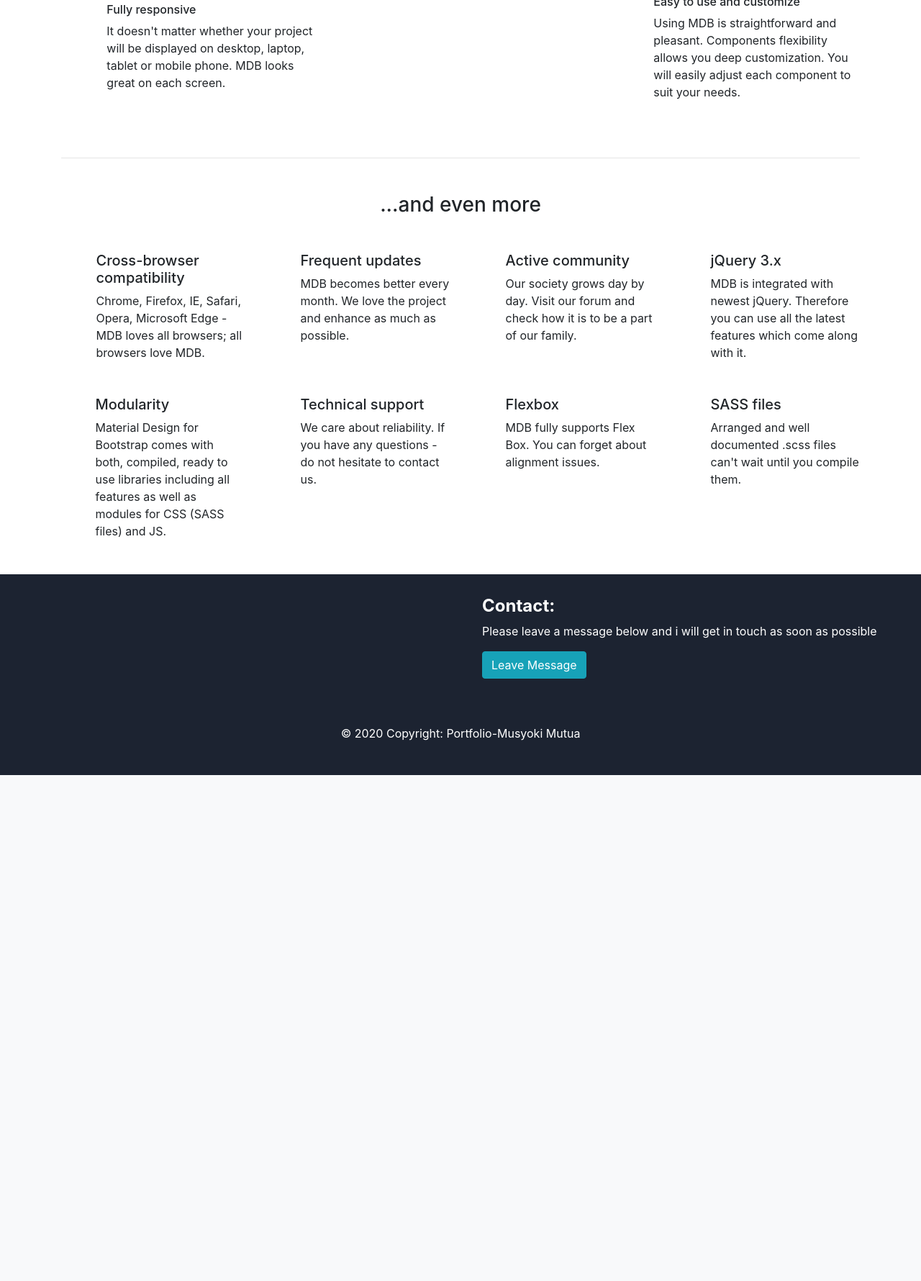
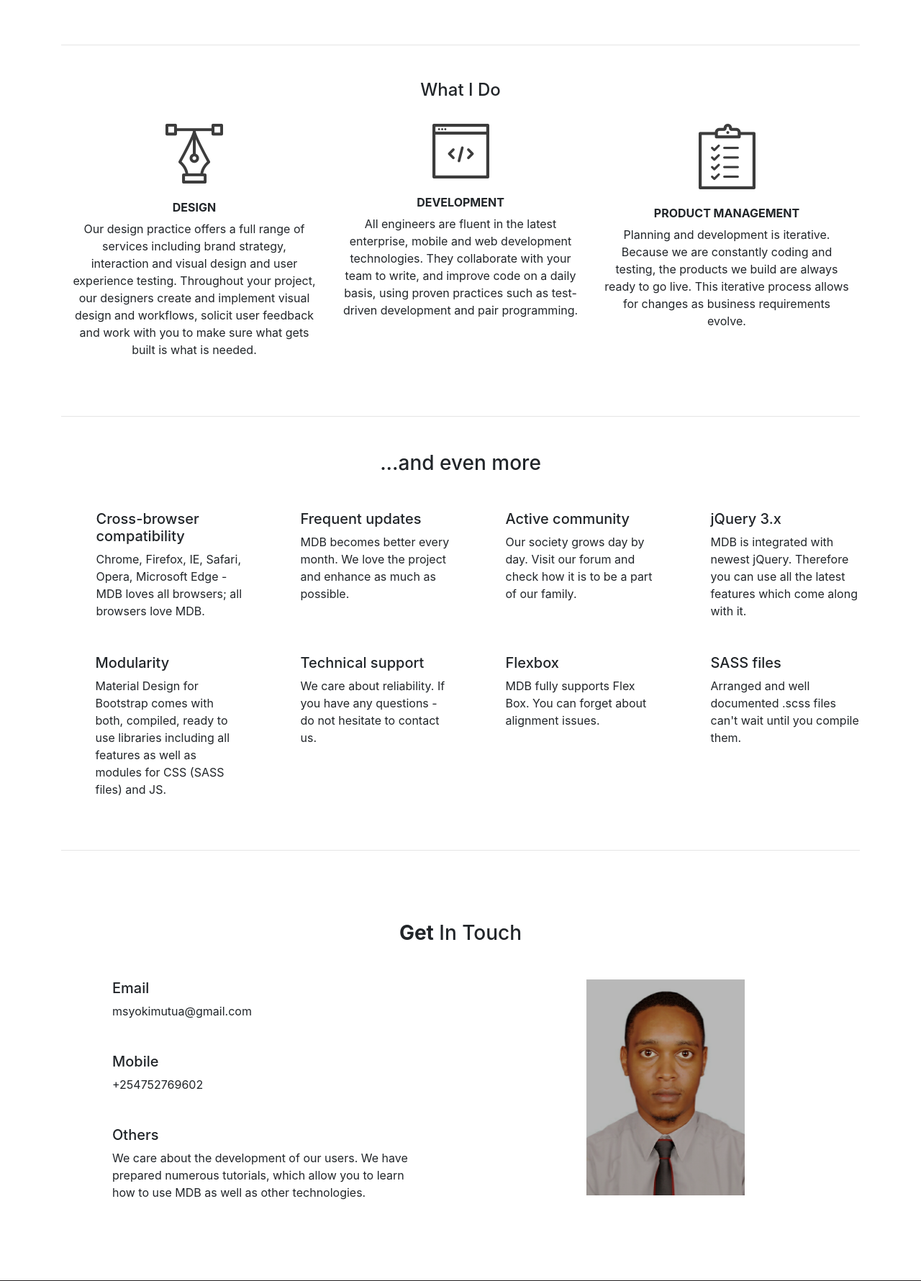
Before and after one commit to msyoki/Portfolio, a Django app: page / in a window 1280 px wide. Shown: the part 2347-4127 px from the top of the page at 72% size. Before the commit the page ends 3424 px from the top, so only its background shows below. Run offline with Django 3.2, Linux system fonts and the light colour scheme; some libraries are stand-ins or nearby versions.

Commit message:
add updates

```diff
--- a/musyoki/templates/base/home.html
+++ b/musyoki/templates/base/home.html
@@ -3,206 +3,94 @@
 {% load static %}
 
 <!-- Full Page Intro -->
-<div class="view " style="background:linear-gradient(rgba(0, 0, 0, 0.5), rgba(0, 0, 0, 0.5)), url('https://images.unsplash.com/photo-1498049860654-af1a5c566876?ixlib=rb-1.2.1&ixid=eyJhcHBfaWQiOjEyMDd9&auto=format&fit=crop&w=750&q=80'); background-repeat: no-repeat; background-size: cover;color:white">
-
+<div class="view " style="background:linear-gradient(rgba(0, 0, 0, 0.5), rgba(0, 0, 0, 0.5)), url('https://images.unsplash.com/photo-1498049860654-af1a5c566876?ixlib=rb-1.2.1&ixid=eyJhcHBfaWQiOjEyMDd9&auto=format&fit=crop&w=750&q=80'); background-repeat: no-repeat; background-size: cover;color:white" >
   <!-- Mask & flexbox options-->
   <div class="container" >
-
-      <div class="row " style="padding-top: 100px;">
-          <!-- <div class="col-1"></div> -->
-        <div class="col-8">
-            <div class="text-center white-text mx-5 wow fadeIn " >
-
-              <h1 class="mb-4" style="font-size:4vw;">
-                  <strong  class="ml3">I'm Musyoki Mutua</strong>
+    <section style="padding-top: 100px;">
+      <div class="row " >
+        <!-- Content -->
+        <!-- <div class="col-4 " >
+          <div class="img-container">
+            <img src="{% static 'images/mypic2.jpg' %}"  class="img-fluid"  alt="Avatar">
+          </div>
+        </div> -->
+        <div class="col-12">
+          <div class="text-center white-text mx-5 wow fadeIn "  style="padding-top: 100px;">
+            <h1>Hello!</h1>
+            <h1>
+                <span  class="ml3">I'm Musyoki Mutua</span>
             </h1>
-              <h1 class="mb-4" style="font-size:4vw;">
+            <h1 >
                 <strong class="ml3">A Full-stack Developer</strong>
             </h1>
             <hr style="background-color:white">
-              <p>
+            <h5>
                 <strong>Why Software Development?</strong>
-              </p>
+            </h5>
             <p>
                 Am Inspired To Make A Difference Through Tech
-              </p>
-              <a  class="btn btn-info " href=""><span> Learn More</span></a> <a  class="btn btn-light  " href="">Hire Me</a>
+            </p><br><br>
+            <a  class="btn btn-info btn-lg mr-3" href="#profile" ><span > Learn More</span></a> <a  class="btn btn-light  btn-lg" href="#contact">Hire Me</a>
+
             <br>
-
-
-              <!-- <p class="mb-4 d-none d-md-block">
-                  My interest in programming and learning programming is more from a point of view of programming
-                      as a liberal art,also from my fascination with the rapid progress of technology and it's implications to
-                      the future of the human society,the fact that you can provide solutions to problems via technology
-                      and share a contribution to better other peaples lives sounds like a thrill worth experiencing.
-              </p> -->
-
-
-            </div>
-
-          </div>
-
-          <!-- Content -->
-          <div class="col-4 " >
-              <div class="img-container">
-                  <img src="{% static 'images/mypic2.jpg' %}"  class="img-fluid"  style="height: auto;width: auto;">
           </div>
         </div>
+      </div>
+    </section>
+  </div><br>
 
 
 
 </div>
 
-    </div><br>
-
-    <!-- Mask & flexbox options-->
-
-</div>
-  <!-- Full Page Intro -->
-
-  <!--Main layout-->
 <main>
     <div class="container">
 
-      <!--Section: Main info-->
-      <section class="mt-5 wow fadeIn">
 
-        <!--Grid row-->
+      <section class="mt-5 wow fadeIn" id="profile">
+        <h3 class="h3 text-center mb-5"><strong> About</strong> Me</h3>
         <div class="row">
 
-          <!--Grid column-->
           <div class="col-md-6 mb-4">
-
-            <img src="https://mdbootstrap.com/img/Marketing/mdb-press-pack/mdb-main.jpg" class="img-fluid z-depth-1-half" alt="">
-
-          </div>
-          <!-- <div class="flip-box">
-            <div class="flip-box-inner">
-              <div class="flip-box-front">
-                <img src="{% static 'images/mypic2.jpg' %}" alt="Paris" style="width:300px;height:200px">
-              </div>
-              <div class="flip-box-back">
-                <h2>Paris</h2>
-                <p>What an amazing city</p>
+            <div class="img-container text-center">
+              <img src="{% static 'images/mypic2.jpg' %}"  class="img-fluid "  style="height: 550px;width: 420px;">
             </div>
           </div>
-          </div> -->
-          <!--Grid column-->
 
-          <!--Grid column-->
-          <div class="col-md-6 mb-4">
-
+          <div class="col-md-6 mb-4" style="padding-top:100px">
             <!-- Main heading -->
             <h3 class="h3 mb-3">Designing With Passion While Exploring The World.</h3>
             <p>My interest in software development is more from a point of view of programming
-              as a liberal art,also from the fascination of the rapid progress of technology and it's implications to
-              the future of the  human
-              <strong> civilization</strong>. </p>
+              as a liberal art,am also fascinated by the rapid progress and of technology as a whole and it's implications to
+              the future of the
+              <strong>human civilization</strong>. </p>
             <p>“The purpose of life is to contribute in some way to making things better.” <br><strong>― Robert F. Kennedy</strong> </p>
             <!-- Main heading -->
-
             <hr>
-
             <p>
-              My name is <strong> Musyoki Mutua</strong> and am a developer making a difference.
-
+              My name is <strong> Musyoki Mutua</strong> and am a developer making life better through sofware.
             </p>
-
-
-
           </div>
-          <!--Grid column-->
 
         </div>
         <!--Grid row-->
 
       </section>
-      <!--Section: Main info-->
 
-      <hr class="my-5">
 
       <!--Section: Main features & Quick Start-->
-      <section>
 
-        <h3 class="h3 text-center mb-5">About MDB</h3>
 
-        <!--Grid row-->
-        <div class="row wow fadeIn">
-
-          <!--Grid column-->
-          <div class="col-lg-6 col-md-12 px-4">
-
-            <!--First row-->
-            <div class="row">
-              <div class="col-1 mr-3">
-                <i class="fas fa-code fa-2x indigo-text"></i>
-              </div>
-              <div class="col-10">
-                <h5 class="feature-title">Bootstrap 4</h5>
-                <p class="grey-text">Thanks to MDB you can take advantage of all feature of newest Bootstrap 4.</p>
-              </div>
-            </div>
-            <!--/First row-->
-
-            <div style="height:30px"></div>
-
-            <!--Second row-->
-            <div class="row">
-              <div class="col-1 mr-3">
-                <i class="fas fa-book fa-2x blue-text"></i>
-              </div>
-              <div class="col-10">
-                <h5 class="feature-title">Detailed documentation</h5>
-                <p class="grey-text">We give you detailed user-friendly documentation at your disposal. It will help you to implement your ideas
-                  easily.
-                </p>
-              </div>
-            </div>
-            <!--/Second row-->
-
-            <div style="height:30px"></div>
-
-            <!--Third row-->
-            <div class="row">
-              <div class="col-1 mr-3">
-                <i class="fas fa-graduation-cap fa-2x cyan-text"></i>
-              </div>
-              <div class="col-10">
-                <h5 class="feature-title">Lots of tutorials</h5>
-                <p class="grey-text">We care about the development of our users. We have prepared numerous tutorials, which allow you to learn
-                  how to use MDB as well as other technologies.</p>
-              </div>
-            </div>
-            <!--/Third row-->
-
-          </div>
-          <!--/Grid column-->
-
-          <!--Grid column-->
-          <div class="col-lg-6 col-md-12">
-
-            <p class="h5 text-center mb-4">Watch our "5 min Quick Start" tutorial</p>
-            <div class="embed-responsive embed-responsive-16by9">
-              <iframe class="embed-responsive-item" src="https://www.youtube.com/embed/cXTThxoywNQ" allowfullscreen></iframe>
-            </div>
-          </div>
-          <!--/Grid column-->
-
-        </div>
-        <!--/Grid row-->
-
-      </section>
-      <!--Section: Main features & Quick Start-->
 
       <hr class="my-5">
 
       <!--Section: Not enough-->
-      <section>
+      <section id="skills">
 
-        <h2 class="my-5 h3 text-center">Not enough?</h2>
+        <h2 class="my-5 h3 text-center"><strong>Technical</strong> Skills</h2>
 
         <!--First row-->
-        <div class="row features-small mb-5 mt-3 wow fadeIn">
+        <div class="row features-small mb-5 mt-3 wow fadeIn text-center">
 
           <!--First column-->
           <div class="col-md-4">
@@ -212,26 +100,14 @@
                 <i class="fas fa-check-circle fa-2x indigo-text"></i>
               </div>
               <div class="col-10">
-                <h6 class="feature-title">Free for personal and commercial use</h6>
-                <p class="grey-text">Our license is user-friendly. Feel free to use MDB for both private as well as commercial projects.
-                </p>
+                <img src="https://cdn.worldvectorlogo.com/logos/angular-icon.svg" alt="javascript" style="width: 150px;height:150px">
                 <div style="height:15px"></div>
               </div>
-            </div>
+            </div><br><br>
             <!--/First row-->
 
             <!--Second row-->
-            <div class="row">
-              <div class="col-2">
-                <i class="fas fa-check-circle fa-2x indigo-text"></i>
-              </div>
-              <div class="col-10">
-                <h6 class="feature-title">400+ UI elements</h6>
-                <p class="grey-text">An impressive collection of flexible components allows you to develop any project.
-                </p>
-                <div style="height:15px"></div>
-              </div>
-            </div>
+
             <!--/Second row-->
 
             <!--Third row-->
@@ -240,92 +116,78 @@
                 <i class="fas fa-check-circle fa-2x indigo-text"></i>
               </div>
               <div class="col-10">
-                <h6 class="feature-title">600+ icons</h6>
-                <p class="grey-text">Hundreds of useful, scalable, vector icons at your disposal.</p>
+                <img src="https://cdn.icon-icons.com/icons2/1508/PNG/512/python_104451.png" alt="javascript" style="width: 150px;height:150px">
                 <div style="height:15px"></div>
               </div>
-            </div>
+            </div><br>
             <!--/Third row-->
 
             <!--Fourth row-->
-            <div class="row">
-              <div class="col-2">
-                <i class="fas fa-check-circle fa-2x indigo-text"></i>
-              </div>
-              <div class="col-10">
-                <h6 class="feature-title">Fully responsive</h6>
-                <p class="grey-text">It doesn't matter whether your project will be displayed on desktop, laptop, tablet or mobile phone. MDB
-                  looks great on each screen.</p>
-                <div style="height:15px"></div>
-              </div>
-            </div>
+
             <!--/Fourth row-->
           </div>
           <!--/First column-->
 
           <!--Second column-->
           <div class="col-md-4 flex-center">
-            <img src="https://mdbootstrap.com/img/Others/screens.png" alt="MDB Magazine Template displayed on iPhone" class="z-depth-0 img-fluid">
+            <div class="row">
+              <div class="col-2">
+                <i class="fas fa-check-circle fa-2x indigo-text"></i>
+              </div>
+              <div class="col-10">
+                <h4 >
+                  <span>Angular</span><hr>
+                  <span>Python</span><hr>
+                  <span>Javascript</span><hr>
+                  <span>HTML</span><hr>
+                  <span>CSS</span><hr>
+                </h4><br>
+                <h4 ><strong>Frameworks</strong> </h4>
+                  <span>Flask</span><hr>
+                  <span>Django</span>
+                <div style="height:15px"></div>
+              </div>
+            </div><br><br>
+
+            <div class="row">
+              <div class="col-2">
+                <i class="fas fa-check-circle fa-2x indigo-text"></i>
+              </div><br>
+              <div class="col-10">
+                <img src="https://user-images.githubusercontent.com/30186107/29488525-f55a69d0-84da-11e7-8a39-5476f663b5eb.png" alt="html&css" style="width: 200px;height:150px">
+                <div style="height:15px"></div>
+              </div>
+            </div>
           </div>
           <!--/Second column-->
 
           <!--Third column-->
           <div class="col-md-4 mt-2">
-            <!--First row-->
             <div class="row">
               <div class="col-2">
                 <i class="fas fa-check-circle fa-2x indigo-text"></i>
               </div>
               <div class="col-10">
-                <h6 class="feature-title">70+ CSS animations</h6>
-                <p class="grey-text">Neat and easy to use animations, which will increase the interactivity of your project and delight your visitors.
+                <img src="https://i.pinimg.com/564x/8c/bf/4a/8cbf4a7ecbe7c6b573f98eeccb0f7584.jpg" alt="javascript" style="width: 150px;height:150px">
                 </p>
+
                 <div style="height:15px"></div>
               </div>
             </div>
-            <!--/First row-->
 
-            <!--Second row-->
             <div class="row">
               <div class="col-2">
                 <i class="fas fa-check-circle fa-2x indigo-text"></i>
               </div>
               <div class="col-10">
-                <h6 class="feature-title">Plenty of useful templates</h6>
-                <p class="grey-text">Need inspiration? Use one of our predefined templates for free.</p>
+                <img src="https://automationpanda.files.wordpress.com/2017/09/django-logo-negative.png?w=620" alt="javascript" style="width: 150px;height:100px">
+
                 <div style="height:15px"></div>
+
+
               </div>
-            </div>
-            <!--/Second row-->
 
-            <!--Third row-->
-            <div class="row">
-              <div class="col-2">
-                <i class="fas fa-check-circle fa-2x indigo-text"></i>
-              </div>
-              <div class="col-10">
-                <h6 class="feature-title">Easy installation</h6>
-                <p class="grey-text">5 minutes, a few clicks and... done. You will be surprised at how easy it is.
-                </p>
-                <div style="height:15px"></div>
-              </div>
-            </div>
-            <!--/Third row-->
-
-            <!--Fourth row-->
-            <div class="row">
-              <div class="col-2">
-                <i class="fas fa-check-circle fa-2x indigo-text"></i>
-              </div>
-              <div class="col-10">
-                <h6 class="feature-title">Easy to use and customize</h6>
-                <p class="grey-text">Using MDB is straightforward and pleasant. Components flexibility allows you deep customization. You will
-                  easily adjust each component to suit your needs.</p>
-                <div style="height:15px"></div>
-              </div>
-            </div>
-            <!--/Fourth row-->
-          </div>
+            </div>        </div>
           <!--/Third column-->
 
         </div>
@@ -333,6 +195,46 @@
 
       </section>
       <!--Section: Not enough-->
+      <hr class="my-5">
+
+      <section>
+        <div  id="what-we-do">
+          <div class="container">
+            <h4 class="header text-center">What I Do</h4><br>
+            <div class="row text-center">
+              <div class="col-4" >
+                <div class="hidden-design">
+                  <img src="{% static 'images/design_icon.png' %}" class="design " ><br><br>
+                </div>
+                <h6><strong>DESIGN</strong></h6>
+                <div class="shown-design">
+                  <p class="design">Our design practice offers a full range of services including brand strategy, interaction and visual design and user experience testing. Throughout your project, our designers create and implement visual design and workflows, solicit user feedback and work with you to make sure what gets built is what is needed.</p>
+                </div>
+              </div>
+              <div class=" col-4 ">
+                <div class="hidden-development">
+                  <img src="{% static 'images/dev_icon.png' %}" class="development"><br><br>
+                </div>
+                <h6><strong>DEVELOPMENT</strong></h6>
+                <div class="shown-development">
+                  <p class="development">All engineers are fluent in the latest enterprise, mobile and web development technologies. They collaborate with your team to write, and improve code on a daily basis, using proven practices such as test-driven development and pair programming.</p>
+                </div>
+              </div>
+              <div class="col-4 ">
+                <div class="hidden-management">
+                  <img src="{% static 'images/product_icon.png' %}" class="management"><br><br>
+                </div>
+                <h6><strong>PRODUCT MANAGEMENT</strong></h6>
+                <div class="shown-management">
+                  <p class="management">Planning and development is iterative. Because we are constantly coding and testing, the products we build are always ready to go live. This iterative process allows for changes as business requirements evolve.</p>
+                </div>
+              </div>
+            </div>
+          </div>
+
+        </div><br><br>
+
+      </section>
 
       <hr class="mb-5">
 
@@ -491,7 +393,78 @@
       </section>
       <!--Section: More-->
 
+      <hr class="my-5">
+
+
+      <section style="padding-bottom: 70px;padding-top: 50px;">
+
+        <h3 class="h3 text-center mb-5"><strong>Get</strong>  In Touch</h3>
+        <div class="row wow fadeIn" id="contact">
+
+          <!--Grid column-->
+          <div class="col-lg-6 col-md-12 px-4">
+
+            <!--First row-->
+            <div class="row">
+              <div class="col-1 mr-3">
+                <i class="fas fa-code fa-2x indigo-text"></i>
               </div>
+              <div class="col-10">
+                <h5 class="feature-title"><i class="fa fa-envelope-open"></i> Email</h5>
+                <p class="grey-text">msyokimutua@gmail.com</p>
+              </div>
+            </div>
+            <!--/First row-->
+
+            <div style="height:30px"></div>
+
+            <!--Second row-->
+            <div class="row">
+              <div class="col-1 mr-3">
+                <i class="fas fa-book fa-2x blue-text"></i>
+              </div>
+              <div class="col-10">
+                <h5 class="feature-title">Mobile</h5>
+                <p class="grey-text">+254752769602
+                </p>
+              </div>
+            </div>
+            <!--/Second row-->
+
+            <div style="height:30px"></div>
+
+            <!--Third row-->
+            <div class="row">
+              <div class="col-1 mr-3">
+                <i class="fas fa-graduation-cap fa-2x cyan-text"></i>
+              </div>
+              <div class="col-10">
+                <h5 class="feature-title">Others</h5>
+                <p class="grey-text">We care about the development of our users. We have prepared numerous tutorials, which allow you to learn
+                  how to use MDB as well as other technologies.</p>
+              </div>
+            </div>
+            <!--/Third row-->
+
+          </div>
+          <!--/Grid column-->
+
+          <!--Grid column-->
+          <div class="col-lg-6 col-md-12">
+            <div class="img-container text-center">
+              <img src="{% static 'images/mypic.jpg' %}"  class="img-fluid "  style="height: 300px;width: 220px;">
+            </div>
+          </div>
+          <!--/Grid column-->
+
+        </div>
+        <!--/Grid row-->
+
+      </section>
+
+
+    </div>
+
   </main>
   <!--Main layout-->
 
--- a/musyoki/templates/base/main.html
+++ b/musyoki/templates/base/main.html
@@ -10,17 +10,14 @@
   {% else %}
     <title> My Galla</title>
   {% endif %}
-
   {% block styles %}
     {% bootstrap_css %}
     <link rel="stylesheet" href="{% static 'css/navbar.css' %}">
   {% endblock %}
-
 </head>
   <body>
     {% include 'base/navbar.html' %}
-  {% block content %} {%endblock%}
-
+    {% block content %}{%endblock%}
     {% block scripts %}
     <script src="https://ajax.googleapis.com/ajax/libs/jquery/3.2.1/jquery.min.js"></script>
     <script src="https://cdnjs.cloudflare.com/ajax/libs/animejs/2.0.2/anime.min.js"></script>
@@ -28,5 +25,4 @@
       {% bootstrap_javascript %}
     {% endblock %}
   </body>
-
 </html>
--- a/musyoki/templates/base/navbar.html
+++ b/musyoki/templates/base/navbar.html
@@ -27,10 +27,13 @@
             <a class="nav-link" href="#profile" target="_blank">Profile</a>
           </li>
           <li class="nav-item">
-            <a class="nav-link" href="#services" target="_blank">Services</a>
+            <a class="nav-link" href="#projects" target="_blank">projects</a>
           </li>
           <li class="nav-item">
-            <a class="nav-link" href="#projects" target="_blank">Projects</a>
+            <a class="nav-link" href="#contact" target="_blank">Contact</a>
+          </li>
+          <li class="nav-item">
+            <a class="nav-link" href="#skills" target="_blank">Skills</a>
           </li>
         </ul>
 
@@ -47,12 +50,7 @@
               <i class="fab fa-twitter"></i>
             </a>
           </li>
-          <li class="nav-item">
-            <a href="https://github.com/mdbootstrap/bootstrap-material-design" class="nav-link border border-light rounded"
-              target="_blank">
-              <i class="fab fa-github mr-2"></i>MDB GitHub
-            </a>
-          </li>
+
         </ul>
 
       </div>
--- a/static/css/navbar.css
+++ b/static/css/navbar.css
@@ -1,9 +1,18 @@
 @media (min-width: 800px) and (max-width: 850px) {
     .navbar:not(.top-nav-collapse) {
-        background: #1C2331!important;
+        background: #bb4430!important;
     }
 }
-.view,body,html{height:100%}.navbar{background-color:rgba(0,0,0,.2)}.page-footer,.top-nav-collapse{background-color:#1C2331}@media only screen and (max-width:768px){.navbar{background-color:#1C2331}}
+.view,body,html{height:100%}.navbar{
+  background-color:rgba(0,0,0,.2);
+}
+.page-footer,.top-nav-collapse{
+  background-color:#231F20;
+}
+@media only screen and (max-width:768px){
+  .navbar{background-color:#bb4430
+  }
+}
 
 
 
--- a/static/js/main.js
+++ b/static/js/main.js
@@ -16,3 +16,28 @@ anime.timeline({loop: true})
     easing: "easeOutExpo",
     delay: 1000
   });
+
+
+    //what we do text toggle
+    $(".design").click(function() {
+        $(".shown-design").fadeToggle();
+        $(".hidden-design").fadeinToggle();
+      });
+
+      $(".development").click(function() {
+          $(".shown-development").fadeToggle();
+          $(".hidden-development").fadeinToggle();
+      });
+
+      $(".management").click(function() {
+          $(".shown-management").fadeToggle();
+          $(".hidden-management").fadeinToggle();
+      });
+
+
+    //portfolio text toggle
+    $('.card').hover(function(){
+        $('.toggle-text',this).slideToggle('slow');
+     }, function(){
+        $('.toggle-text',this).fadeToggle('slow');
+    });
```
Also changed, not shown: static/images/design_icon.png (added), static/images/dev_icon.png (added), static/images/product_icon.png (added). Lines whose indentation alone changed are shown as unchanged.
